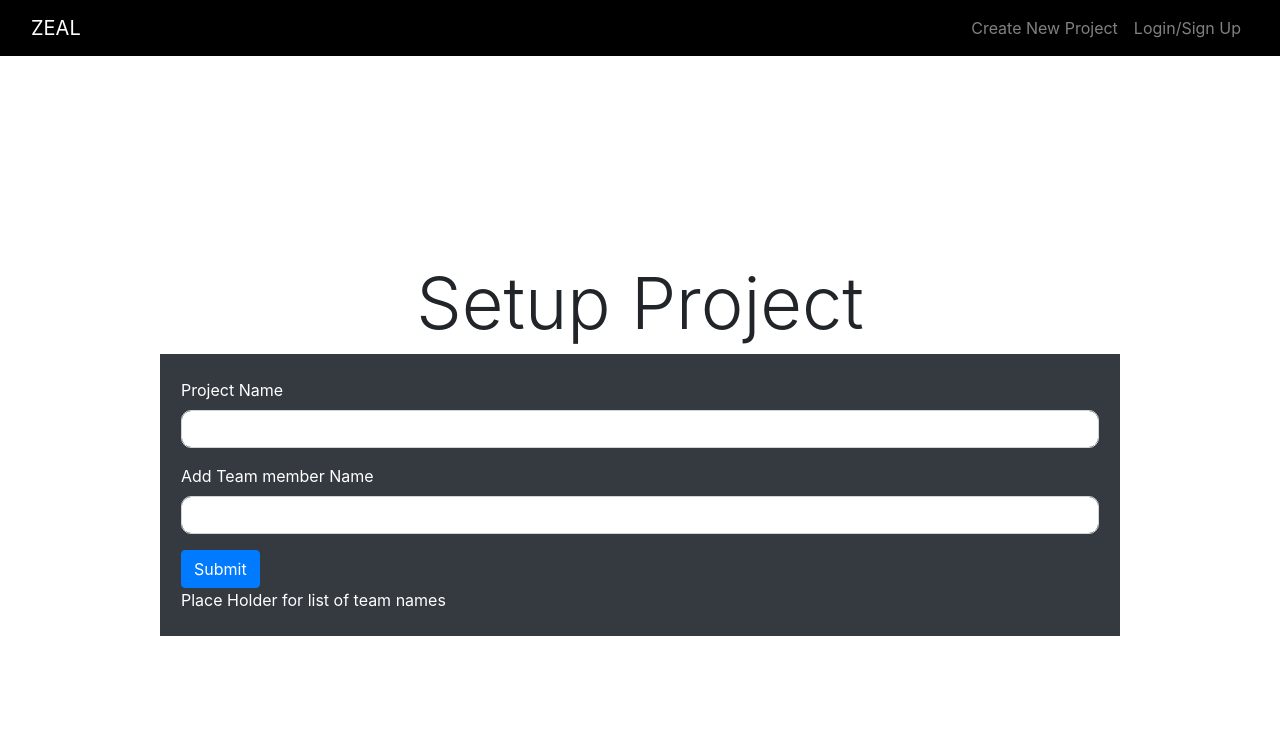
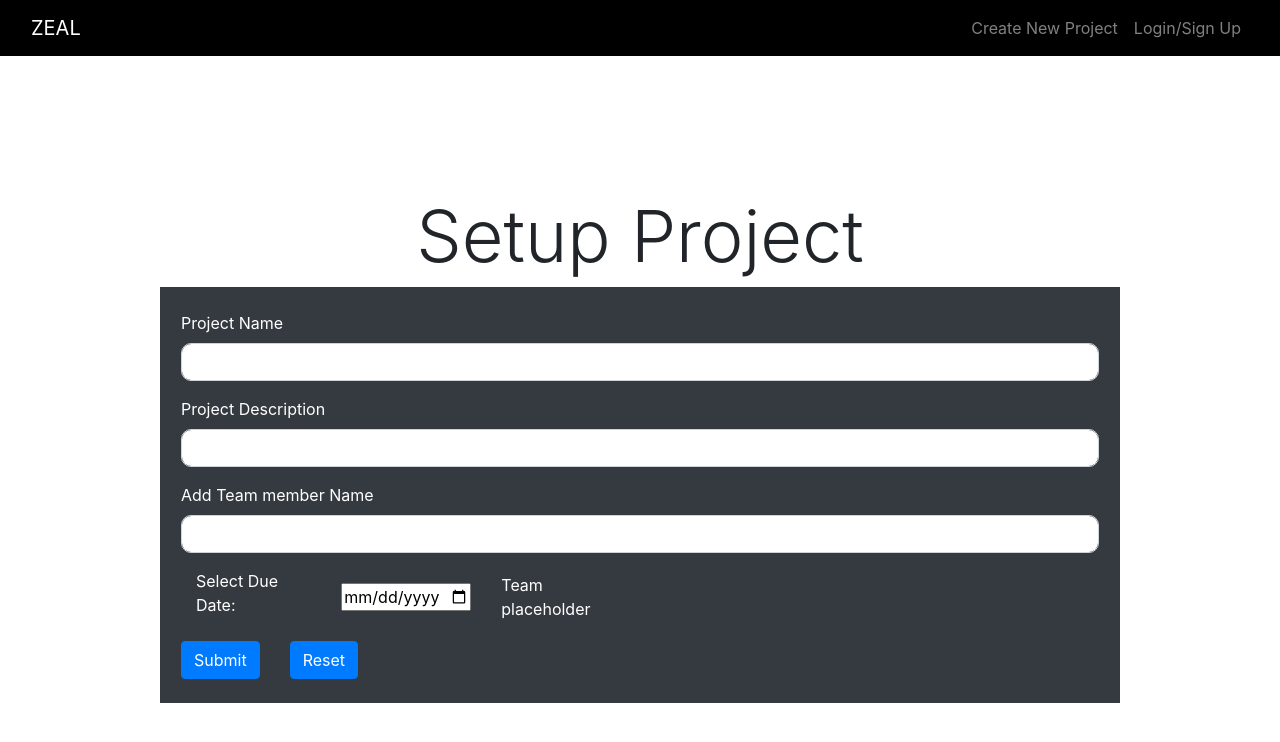
Before and after one commit to savvykolb/ZEAL, a React (Create React App) app in the folder client/: page /create in a window 1280 px wide. Shown: the top 742 px of the page. Built offline with nearby package versions, Linux system fonts and the light colour scheme.

Commit message:
added to createTEAM

```diff
--- a/client/src/index.css
+++ b/client/src/index.css
@@ -41,6 +41,9 @@ background-color: black;
 .projectText{
   color: white;
 }
-.header{
-  color: yellow;
+#dates, #buttons{
+  display: flex;
+  align-items: center;
+
+  grid-column-gap: 30px;
 }
--- a/client/src/pages/CreateTeam.js
+++ b/client/src/pages/CreateTeam.js
@@ -6,7 +6,7 @@ function CreateTeam() {
         <div>
             <div className="d-flex min-vh-100">
                 <div className="container-fluid my-auto">
-                    <h1 id="head"className="display-3 text-center">Setup Project</h1>
+                    <h1 id="head" className="display-3 text-center">Setup Project</h1>
                     <div className="row justify-content-center">
                         <div className="col-12 col-md-9 p-4 bg-dark">
                             <div className="row">
@@ -17,13 +17,28 @@ function CreateTeam() {
                                         <input type="input" className="form-control" id="exampleInputEmail1" aria-describedby="emailHelp"></input>
 
                                     </div>
+                                    <div className="projectText">
+                                        <div class="mb-3">
+                                            <label for="exampleInputEmail1" class="form-label">Project Description</label>
+                                            <input type="input" className="form-control" id="exampleInputEmail1" aria-describedby="emailHelp"></input>
+                                        </div>
+                                    </div>
                                     <div class="mb-3">
                                         <label for="name" class="form-label">Add Team member Name</label>
                                         <input type="password" className="form-control" id="exampleInputPassword1"></input>
                                     </div>
 
+                                    <div id="dates"className="form-group col-md-6">
+                                        <label for="bday-month">Select Due Date:</label>
+                                        <input type="date" id="inputBday" name="trip-start" max="2030-12-31"></input>
+                                        <div>Team placeholder</div>
+                                        </div>
+                                        </div>
+
+                                   <div id= "buttons">
                                     <a href="./project"><button type="submit" className="btn btn-primary">Submit</button></a>
-                                        <div>Place Holder for list of team names </div>
+                                    <a href="./create"><button type="submit" className="btn btn-primary">Reset</button></a>
+                               </div>
                                 </div>
                             </div>
                         </div>
@@ -34,7 +49,7 @@ function CreateTeam() {
                     </div>
                 </div>
             </div>
-        </div>
+
     )
 }
 
```
